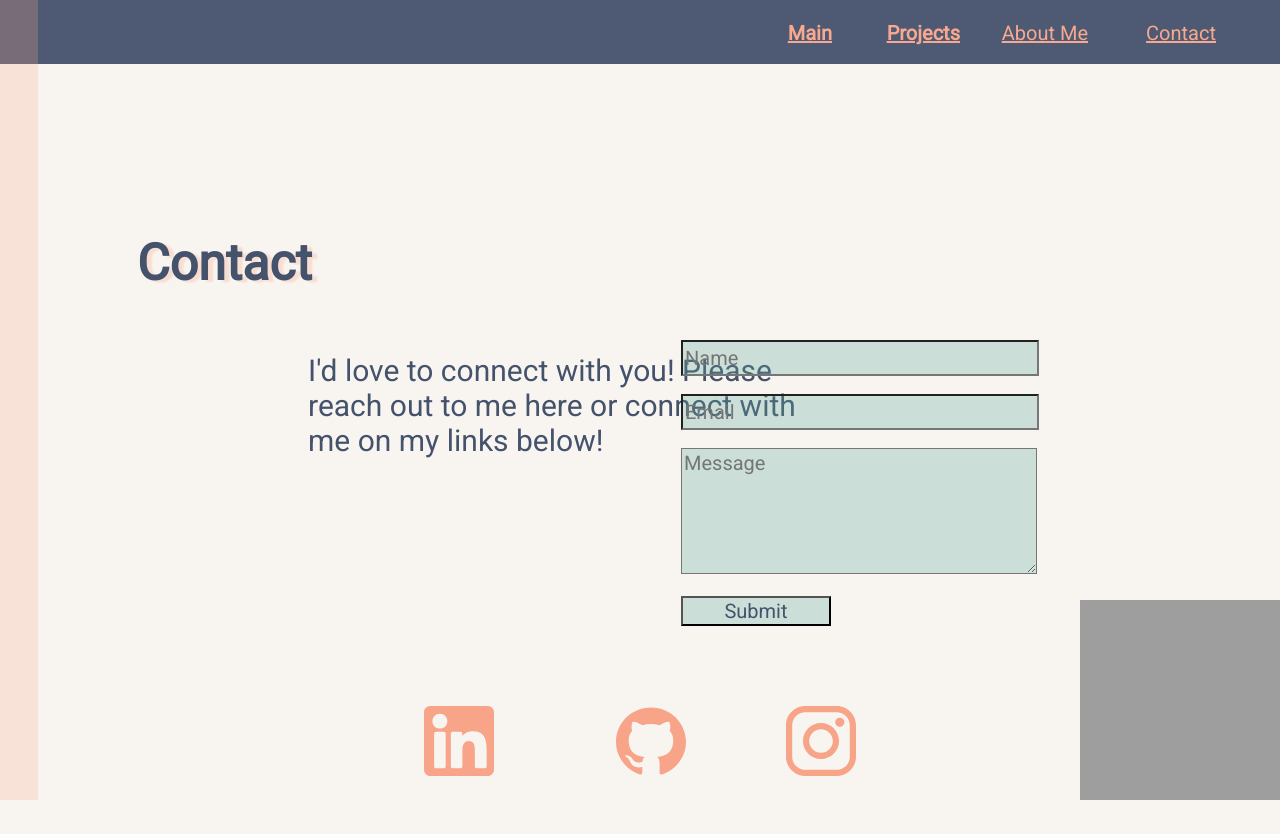
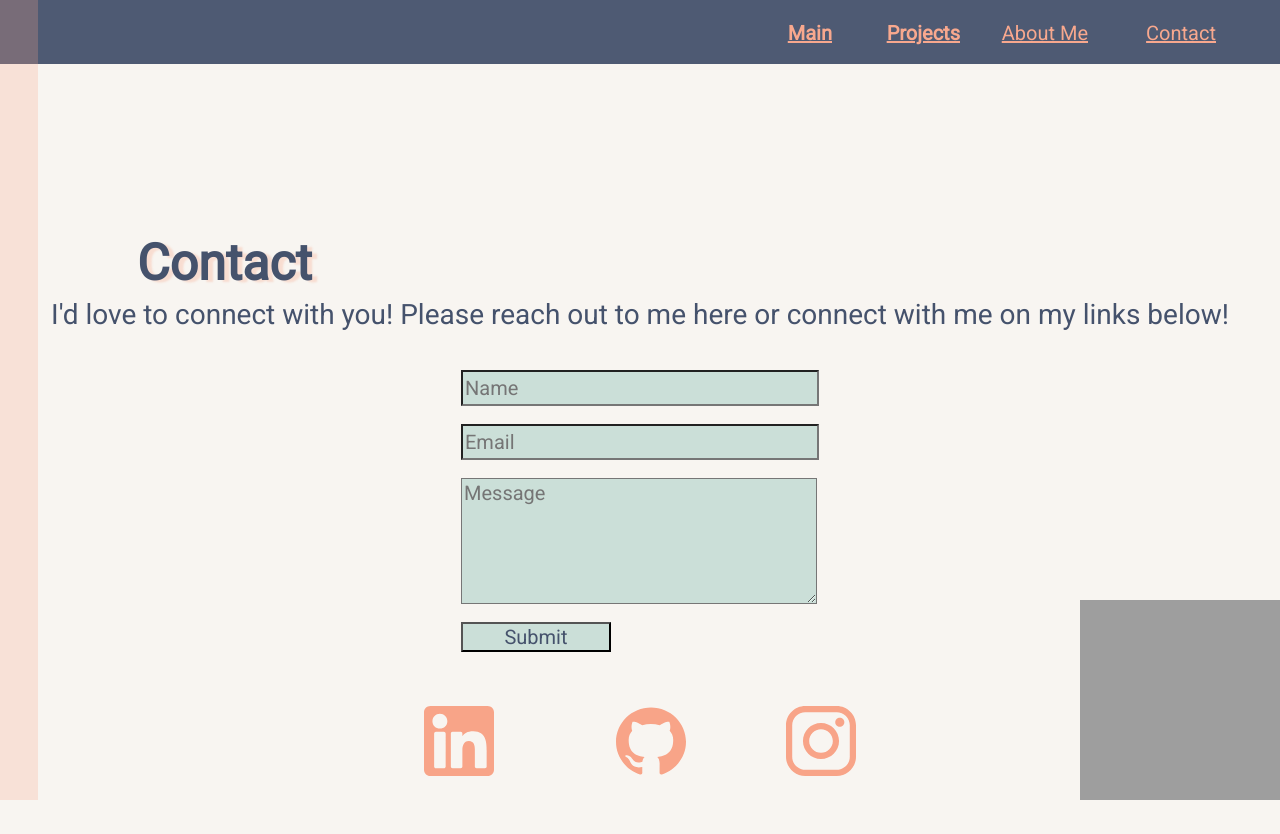
Before and after one commit to tdelpidio/tdelpidio.github.io, a plain HTML site: page contact.html in a window 1280 px wide. Drawn offline with Linux system fonts and the light colour scheme; grey boxes are pictures that could not be loaded.

Commit message:
fixed layout for contact page

```diff
--- a/style.css
+++ b/style.css
@@ -403,15 +403,17 @@ ul{
 }
 
 #contactDesc{
-    position: relative;
-    width: 500px;
-    left: 300px;
-    top: 250px;
+    display: flex;
+    flex-wrap: nowrap;
+    flex-direction: row;
+    justify-content: center;
+    align-content:center;
+    margin-top: 18%;
 
     font-family: 'Roboto';
     font-style: normal;
     font-weight: 400;
-    font-size: 30px;
+    font-size: 28px;
     line-height: 35px;
     text-align:left;
 
@@ -419,10 +421,11 @@ ul{
 }
 
 .contactForm{
-    position: absolute;
-    width: 589px;
-    right: 10px;
-    top: 340px;
+    display: flex;
+    flex-wrap: wrap;
+    flex-direction: column;
+    align-content:center;
+    margin-top: 3%;
 }
 
 #name{
```
Also changed, not shown: contact.html (+3 -3 lines).
